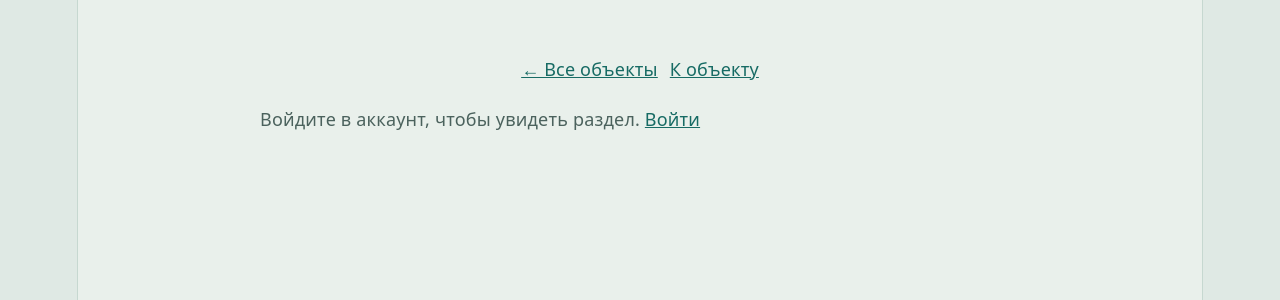
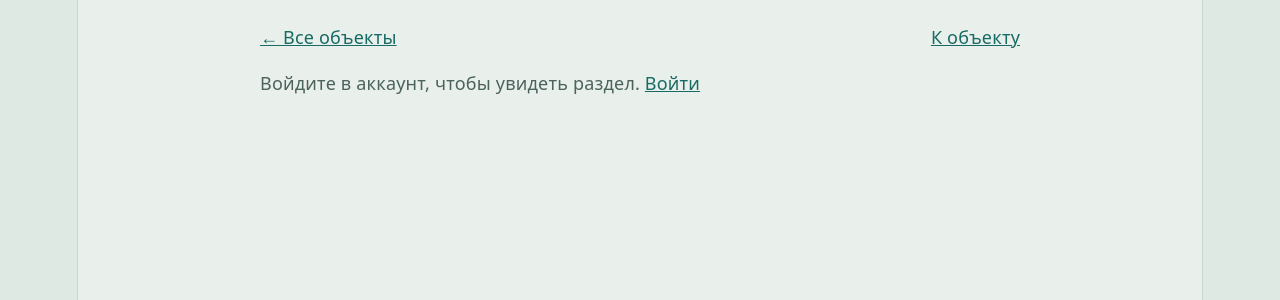
Before and after one commit to Ivan-Vereshchagin/utility-management-service, a React (Vite) app in the folder frontend/: page /properties/1/access in a window 1280 px wide. Shown: the top 300 px of the page. Built offline with nearby package versions, Linux system fonts and the light colour scheme; no server answers.

Commit message:
style: выравнивание ссылки на список объектов на внутренних страницах

```diff
--- a/frontend/src/pages/PropertyPage.css
+++ b/frontend/src/pages/PropertyPage.css
@@ -1,6 +1,6 @@
 .property-page {
   width: min(100% - 40px, 760px);
-  margin: 32px auto;
+  margin: 24px auto;
   text-align: left;
 }
 
@@ -17,6 +17,14 @@
   overflow-wrap: anywhere;
 }
 
+.property-top-nav {
+  display: flex;
+  flex-wrap: wrap;
+  justify-content: space-between;
+  gap: 8px 20px;
+  margin-bottom: 20px;
+}
+
 .property-header {
   display: grid;
   gap: 20px;
@@ -28,19 +36,10 @@
 }
 
 .property-header-top {
-  position: relative;
   display: flex;
   justify-content: center;
   align-items: center;
   min-height: 44px;
-  padding: 0 120px;
-}
-
-.property-header-back {
-  position: absolute;
-  top: 10px;
-  left: 0;
-  white-space: nowrap;
 }
 
 .property-header-details {
@@ -62,8 +61,7 @@
   font-size: 14px;
 }
 
-.property-sections,
-.property-section-back {
+.property-sections {
   display: flex;
   flex-wrap: wrap;
   justify-content: center;
@@ -712,12 +710,6 @@
     flex-direction: column;
     align-items: stretch;
     gap: 12px;
-    padding: 0;
-  }
-
-  .property-header-back {
-    position: static;
-    align-self: flex-start;
   }
 
   .property-sections a,
--- a/frontend/src/pages/PropertyPage.tsx
+++ b/frontend/src/pages/PropertyPage.tsx
@@ -207,9 +207,9 @@ function PropertyPage() {
 
   return (
     <main className="property-page">
-      {(!authorized || expired || !validId || notFound || error || property === null) && (
-        <p><Link to="/properties">← Все объекты</Link></p>
-      )}
+      <nav className="property-top-nav" aria-label="Навигация по объекту">
+        <Link to="/properties">← Все объекты</Link>
+      </nav>
       {!authorized || expired ? (
         <p>Войдите в аккаунт, чтобы увидеть объект. <Link to="/login">Войти</Link></p>
       ) : !validId || notFound ? (
@@ -225,7 +225,6 @@ function PropertyPage() {
         <>
           <header className="property-header">
             <div className="property-header-top">
-              <Link className="property-header-back" to="/properties">← Все объекты</Link>
               <div className="property-header-details">
                 <h1>{property.name || property.address}</h1>
                 {property.name && <p className="property-address">{property.address}</p>}
--- a/frontend/src/pages/PropertySectionShell.tsx
+++ b/frontend/src/pages/PropertySectionShell.tsx
@@ -63,7 +63,7 @@ function PropertySectionShell({ title, ownerOnly = false, children }: Props) {
 
   return (
     <main className="property-page">
-      <nav className="property-section-back" aria-label="Навигация по объекту">
+      <nav className="property-top-nav" aria-label="Навигация по объекту">
         <Link to="/properties">← Все объекты</Link>
         {validId && <Link to={`/properties/${id}`}>К объекту</Link>}
       </nav>
```
